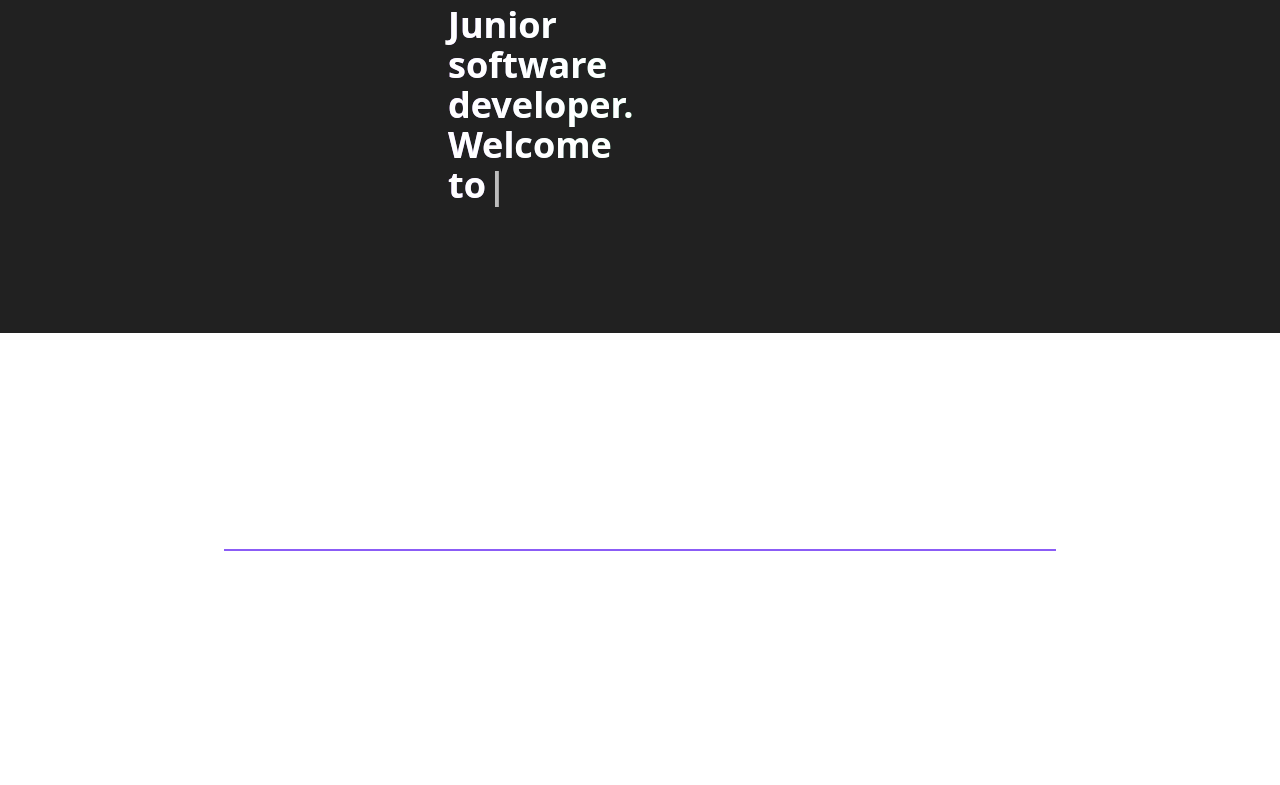
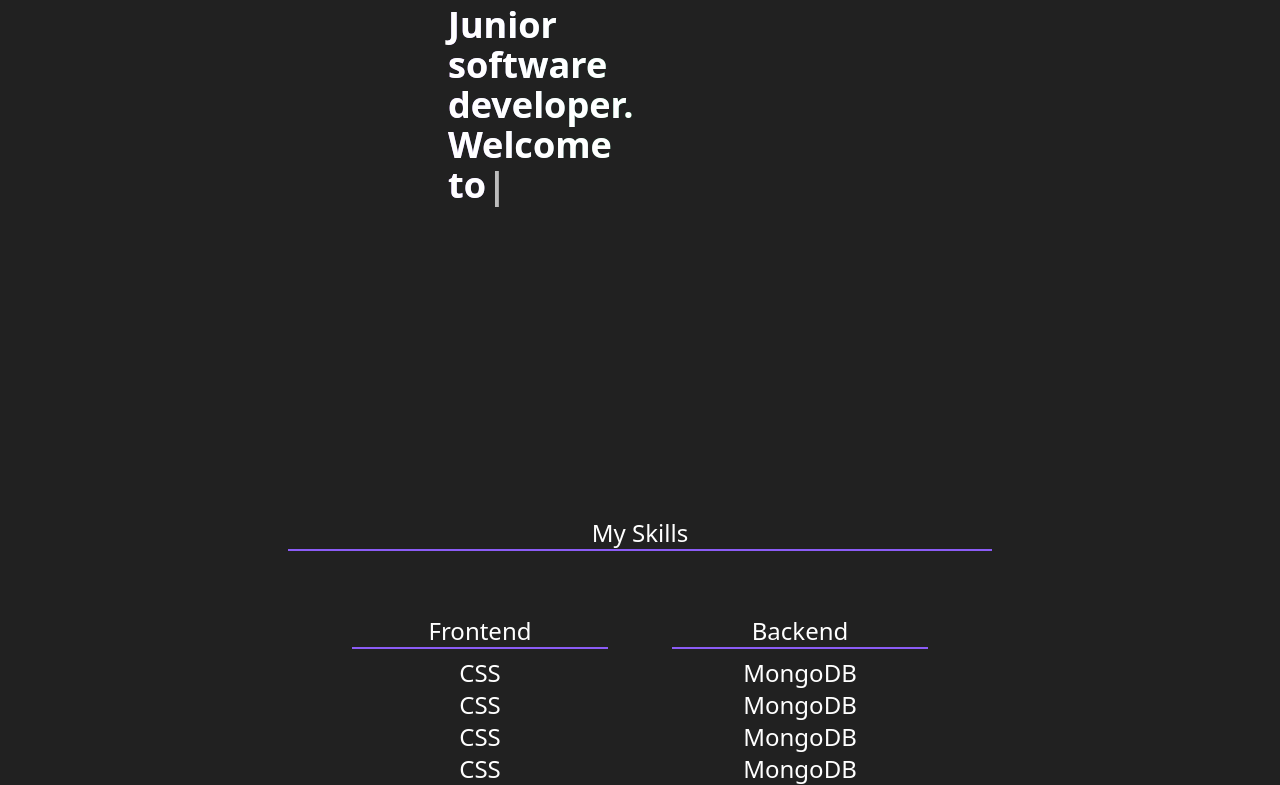
Before and after one commit to GabrielYKB/next.js-portfolio-2.0, a Next.js app: page / in a window 1280 px wide. Shown: the part 467-1252 px from the top of the page. Before the commit the page ends 1018 px from the top, so only its background shows below. Built offline with nearby package versions, Linux system fonts and the light colour scheme.

Commit message:
worked on skill component

```diff
--- a/src/components/MainPage.tsx
+++ b/src/components/MainPage.tsx
@@ -5,7 +5,7 @@ import Skills from "./Skills";
 
 export default function MainPage() {
     return (
-        <div className="bg-[var(--bg)] h-screen  ">
+        <div className="bg-[var(--bg)] h-full">
             <div className="justify-between flex mx-56 p-56">
                 <div className="py-20">
                     <Intro />
--- a/src/components/Skills.tsx
+++ b/src/components/Skills.tsx
@@ -2,8 +2,30 @@ import React from "react";
 
 export default function Skills() {
     return (
-        <div className="text-white text-2xl border-b-2 border-violet-500 mx-56 flex justify-center">
-            My Skills
+        <div className="mx-72 text-white text-2xl">
+            <div className=" border-b-2 border-violet-500  flex justify-center mb-16">
+                My Skills
+            </div>
+            <div className="flex justify-evenly">
+                <div className="flex flex-col items-center">
+                    <div className="border-b-2 border-violet-500 w-64 flex justify-center mb-2">
+                        <h3>Frontend</h3>
+                    </div>
+                    <p>CSS</p>
+                    <p>CSS</p>
+                    <p>CSS</p>
+                    <p>CSS</p>
+                </div>
+                <div className="flex flex-col items-center">
+                    <div className="border-b-2 border-violet-500 w-64 flex justify-center mb-2">
+                        <h3>Backend</h3>
+                    </div>
+                    <p>MongoDB</p>
+                    <p>MongoDB</p>
+                    <p>MongoDB</p>
+                    <p>MongoDB</p>
+                </div>
+            </div>
         </div>
     );
 }
```
